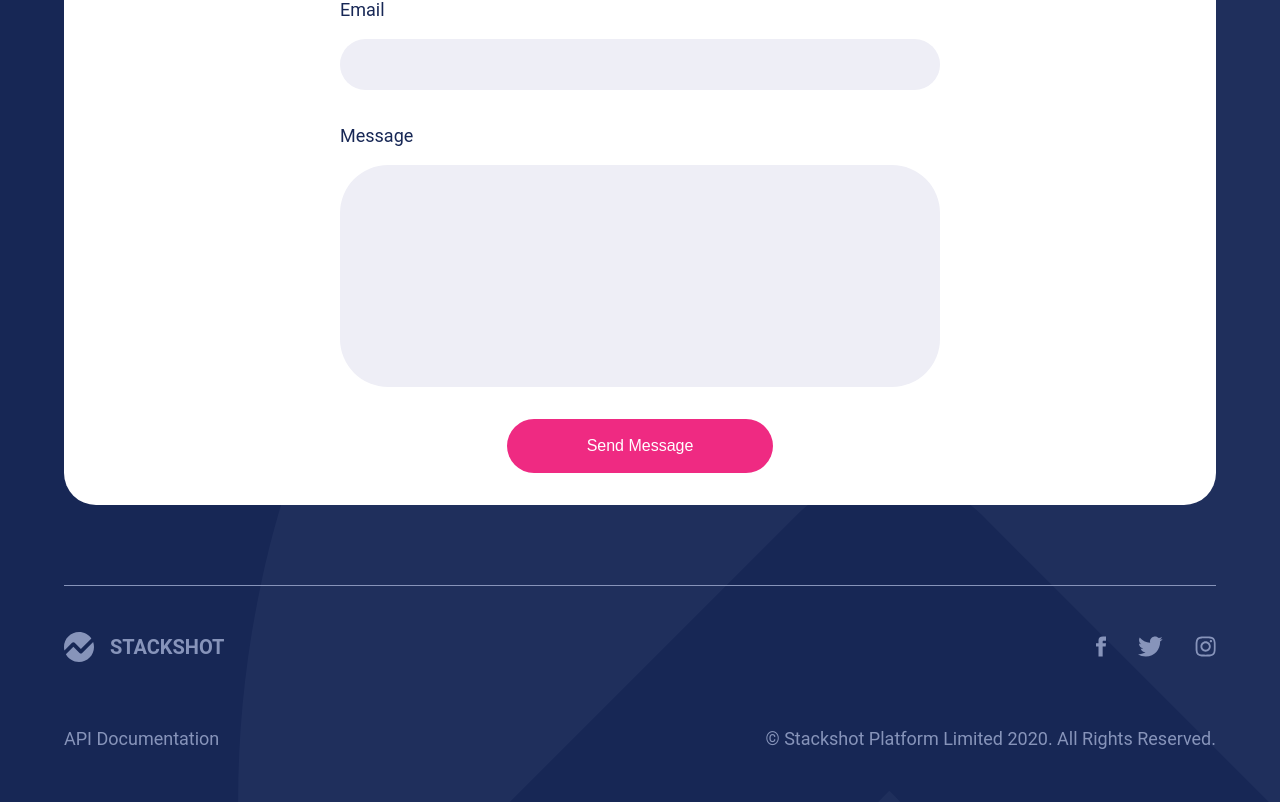
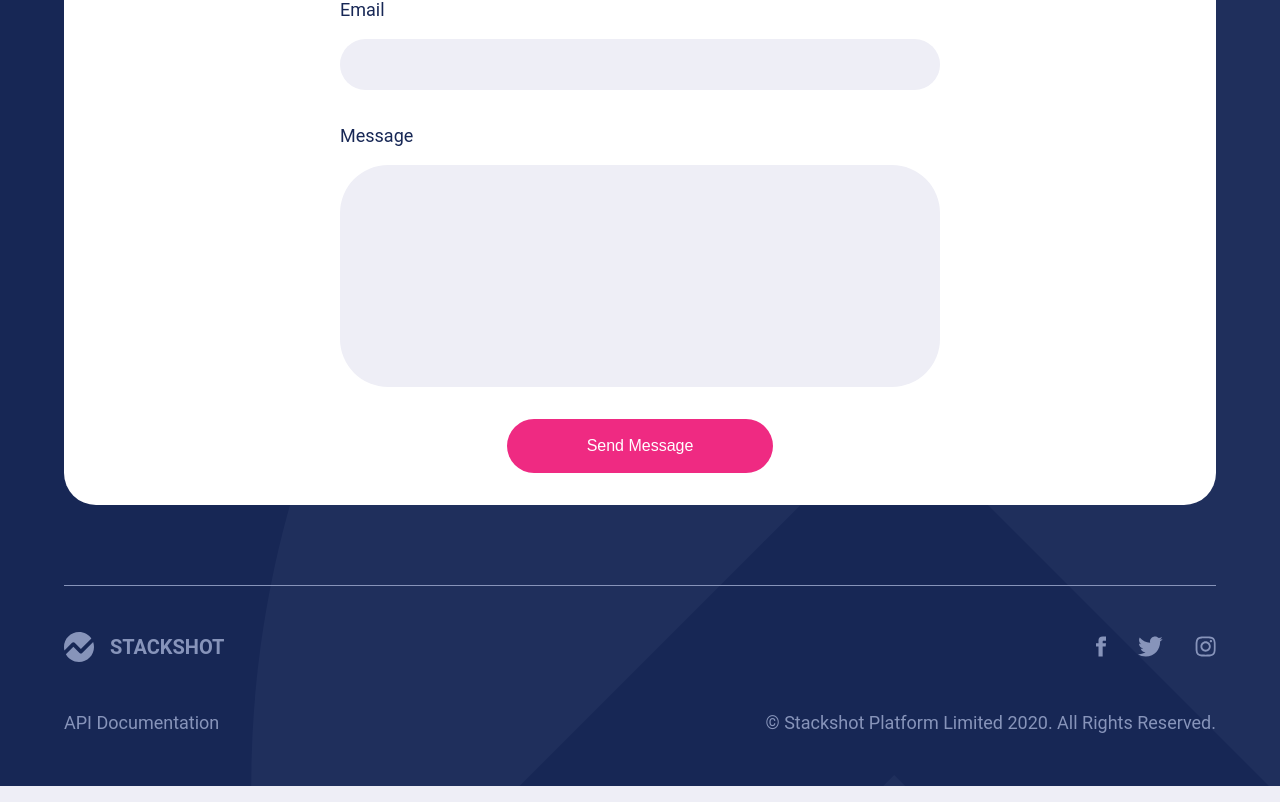
Before and after one commit to LordUche/stackshot, a Next.js app: page / in a window 1280 px wide. Shown: the part 3231-4033 px from the top of the page. Built offline with nearby package versions, Linux system fonts and the light colour scheme.

Commit message:
adjust padding in footer

```diff
--- a/components/Footer/Socials/Socials.module.css
+++ b/components/Footer/Socials/Socials.module.css
@@ -2,7 +2,7 @@
   display: flex;
   justify-content: space-between;
   margin-top: 5em;
-  padding: 2em 0;
+  padding: 2em 0 1em;
   border-top: 1px solid var(--clr-grey-dark);
 }
 
```
